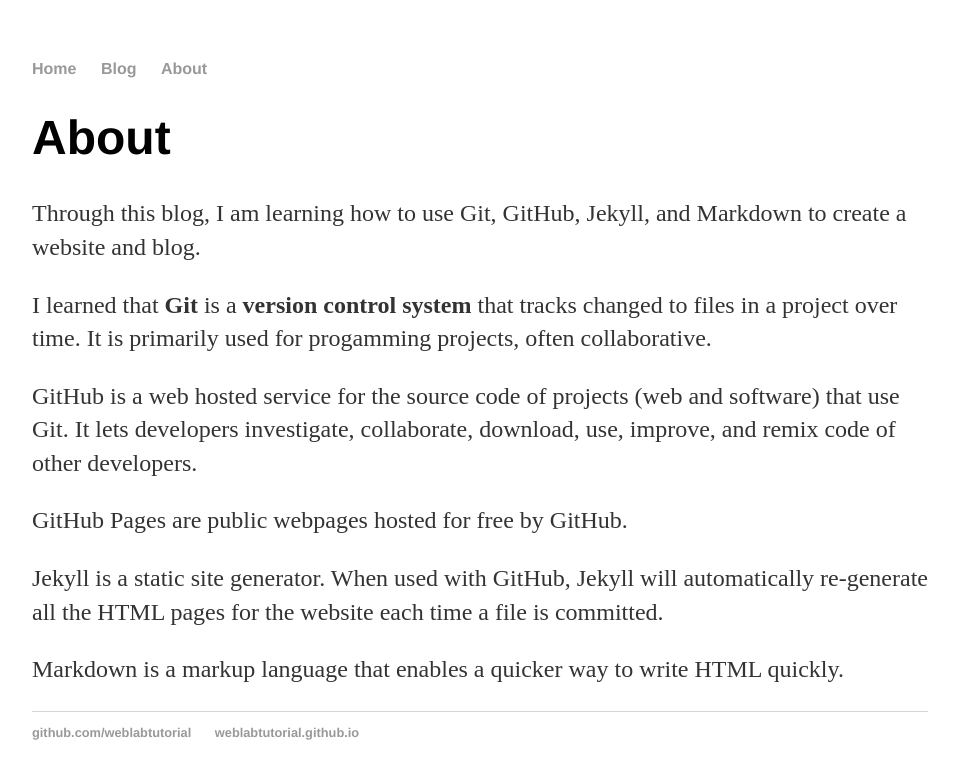
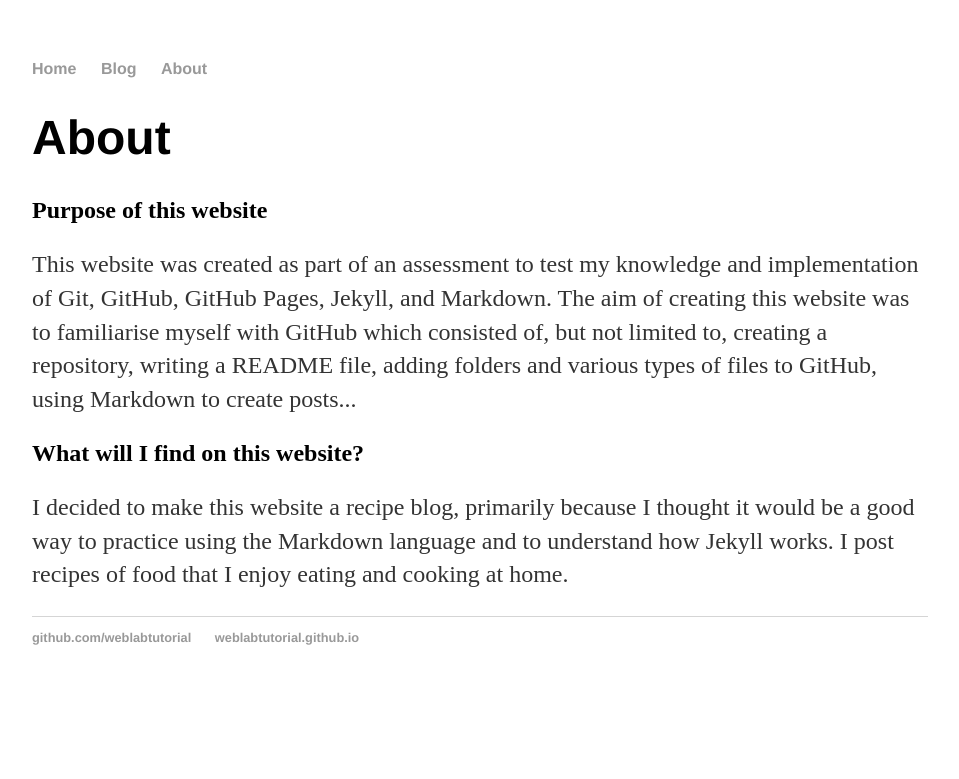
Before and after one commit to hwbekah/hwbekahlab1.github.io, a Jekyll site: the page built from about/index.html, in a window 1280 px wide. Shown: the top 779 px of the page, without its empty margins (28-987 px from the left). Built offline with Jekyll 4.4.1, drawn with Linux system fonts in a browser that asks for light colours.

Commit message:
Update index.html

```diff
--- a/about/index.html
+++ b/about/index.html
@@ -4,9 +4,8 @@
 ---
 <h1>{{ page.title }}</h1>
 
-<p>Through this blog, I am learning how to use Git, GitHub, Jekyll, and Markdown to create a website and blog.</p>
-<p>I learned that <strong>Git</strong> is a <strong>version control system</strong> that tracks changed to files in a project over time. It is primarily used for progamming projects, often collaborative.</p>
-<p>GitHub is a web hosted service for the source code of projects (web and software) that use Git. It lets developers investigate, collaborate, download, use, improve, and remix code of other developers.</p>
-<p>GitHub Pages are public webpages hosted for free by GitHub.</p>
-<p>Jekyll is a static site generator. When used with GitHub, Jekyll will automatically re-generate all the HTML pages for the website each time a file is committed.</p>
-<p>Markdown is a markup language that enables a quicker way to write HTML quickly.</p>
+<h2>Purpose of this website</h2>
+<p>This website was created as part of an assessment to test my knowledge and implementation of Git, GitHub, GitHub Pages, Jekyll, and Markdown. The aim of creating this website was to familiarise myself with GitHub which consisted of, but not limited to, creating a repository, writing a README file, adding folders and various types of files to GitHub, using Markdown to create posts...  </p>
+
+<h2>What will I find on this website?</h2>
+<p>I decided to make this website a recipe blog, primarily because I thought it would be a good way to practice using the Markdown language and to understand how Jekyll works. I post recipes of food that I enjoy eating and cooking at home.</p>
```
